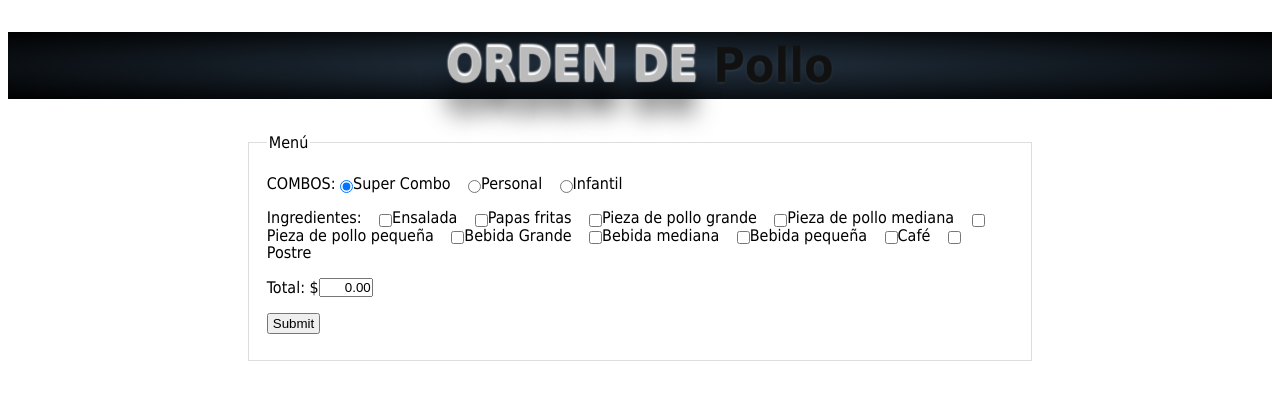
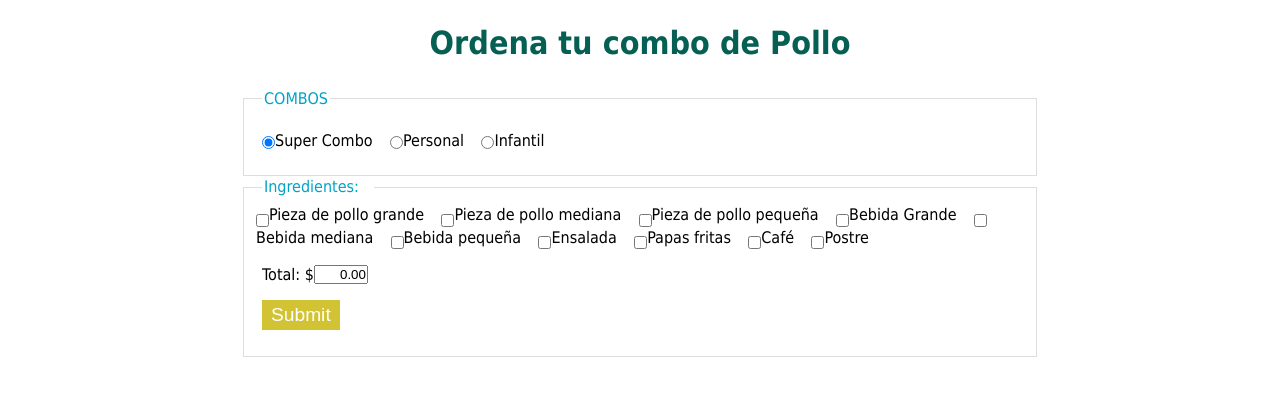
Before and after one commit to Miguelinix/taller2daw, a plain HTML site: page index.html in a window 1280 px wide. Drawn offline with Linux system fonts and the light colour scheme; a script that the page names is missing.

Commit message:
Add files via upload

```diff
--- a/css/pizza.css
+++ b/css/pizza.css
@@ -1,54 +1,15 @@
 /* Estilos para el formulario de orden de pizza */
 body {
     font: 16px/1.4 Tahoma,Helvetica,Kalimati,Sans-serif;
+    margin: 0;
+
 }
 
-/* box ------------------------------------------------------ */
-#box {
-  background: hsl(210, 30%, 0%) radial-gradient( hsl(210, 30%, 20%), hsl(210, 30%, 0%));
-  font-weight: bold;
-  min-width: 500px;
-  padding: 20px auto;
+#box{
   text-align: center;
-  -webkit-backface-visibility: hidden; /* fixes flashing */
 }
-
-
-/* flashlight ------------------------------------------------------ */
-#flashlight {
-    color: hsla(0,0%,0%,0);
-    font-size: 3em;
-    perspective: 80px;
-    outline: none;
-}
-
-
-/* flash ------------------------------------------------------ */
-#flash {
-  display: inline-block;
-  text-shadow: #bbb 0 0 1px,
-               #fff 0 -1px 2px,
-               #fff 0 -3px 2px,
-               rgba(0,0,0,0.8) 0 30px 25px;
-  transition: margin-left 0.3s cubic-bezier(0, 1, 0, 1);
-}
-
-#box:hover #flash {
-  margin-left: 20px;
-  transition: margin-left 1s cubic-bezier(0, 0.75, 0, 1);
-}
-
-
-/* light ------------------------------------------------------ */
-#light {
-  display: inline-block;
-  text-shadow: #111 0 0 1px, rgba(255,255,255,0.1) 0 1px 3px;
-}
-
-#box:hover #light {
-  text-shadow: #fff 0 0 4px, #fcffbb 0 0 20px;
-  transform: rotateY(-60deg);
-  transition: transform 0.3s cubic-bezier(0, 0.75, 0, 1), text-shadow 0.1s ease-out;
+#box h1{
+  color: #056053;
 }
 
 ul {
@@ -71,6 +32,7 @@ form.demoForm p {
 }
 form.demoForm legend {
     margin-left:6px;
+    color: #00a3c7;
 }
 
 form.demoForm label {
@@ -88,5 +50,9 @@ form.demoForm input.num {
 
 /* for ie8+ (wraps tightly) */
 form.demoForm input[type=submit] {
-    padding:1px 4px;
+    padding: 2px 7px;
+    background: #d2c335;
+    color: #FFF;
+    border: 2px solid #d2c335;
+    font-size: larger;
 }
--- a/index.html
+++ b/index.html
@@ -7,34 +7,44 @@
 </head>
 <body>
 <header id="box">
-<h1 id="flashlight">
-<span id="flash">ORDEN DE</span>
-<span id="light">Pollo</span>
+	<h1 >
+		Ordena tu combo de Pollo
 	</h1>
 </header>
 <form action="javascript:void(0);" class="demoForm" id="pizzaForm">
 <fieldset>
-<legend>Menú</legend>
-<p>COMBOS:
+	<legend>COMBOS</legend>
+	<p>
 		<label><input type="radio" name="size" value="7.25" checked="checked"
 		/>Super Combo</label>
 		<label><input type="radio" name="size" value="5.75" />Personal</label>
 		<label><input type="radio" name="size" value="3.50" />Infantil</label>
 		<input type="hidden" name="sz_tot" value="0.00" />
 	</p>
-<p id="pizza_toppings"><label>Ingredientes:</label>
-<label><input type="checkbox" name="Ensalada" value="1.50" />Ensalada</label>
-<label><input type="checkbox" name="papas" value="1.25" />Papas fritas</label>
+	</fieldset>
+	<fieldset>
+		<legend>
+			<label>Ingredientes:</label>
+		</legend>
+
+		<div>
 			<label><input type="checkbox" name="pollog" value="1.75" />Pieza de pollo grande</label>
 			<label><input type="checkbox" name="pollom" value="1.50" />Pieza de pollo mediana</label>
 			<label><input type="checkbox" name="pollop" value="1.25" />Pieza de pollo pequeña</label>
+
+
 			<label><input type="checkbox" name="bebidag" value="1.50" />Bebida Grande</label>
 			<label><input type="checkbox" name="bebidam" value="1.25" />Bebida mediana</label>
 			<label><input type="checkbox" name="bebidap" value="1.00" />Bebida pequeña</label>
+
+
+			<label><input type="checkbox" name="Ensalada" value="1.50" />Ensalada</label>
+			<label><input type="checkbox" name="papas" value="1.25" />Papas fritas</label>
+
 			<label><input type="checkbox" name="cafe" value="0.50" />Café</label>
 			<label><input type="checkbox" name="postre" value="1.25" />Postre</label>
 			<input type="hidden" name="tops_tot" value="0.00" />
-</p>
+		</div>
 		<p>
 			<label>
 			Total: $<input type="text" name="total" class="num" value="0.00"
@@ -44,7 +54,11 @@ readonly="readonly" />
 		<p>
 			<input type="submit" name="submit" value="Submit" />
 		</p>
+
+	</p>
 	</fieldset>
+
+
 </form>
 <script src="js/pizza.js"></script>
 </body>
```
Lines whose indentation alone changed are shown as unchanged.
